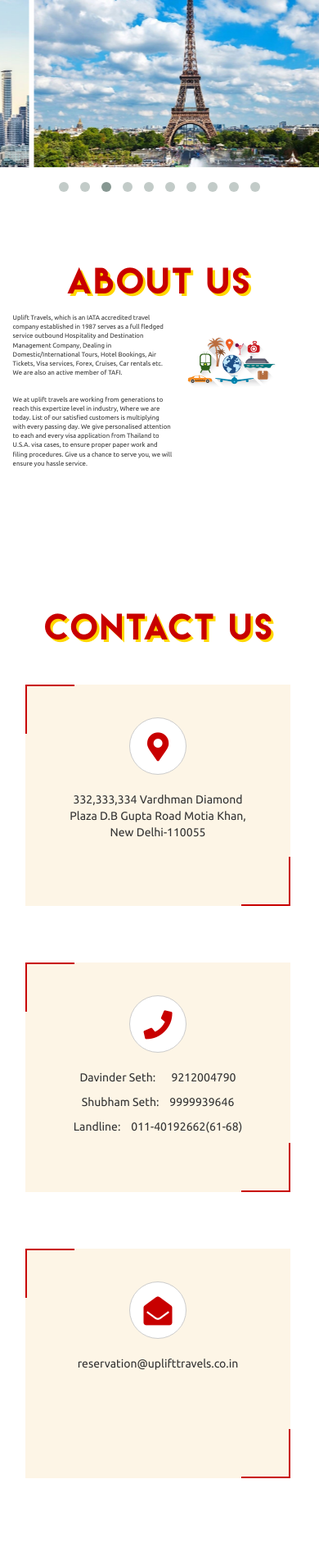
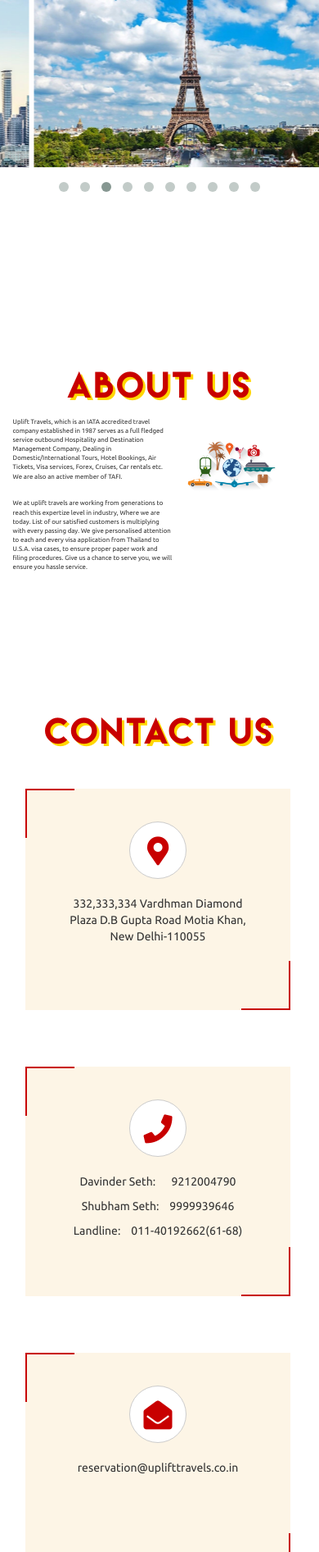
Before and after one commit to p1r2s-seth/uplift, a plain HTML site: page index.html in a window 390 px wide. Shown: the part 2949-4842 px from the top of the page at 82% size. Before the commit the page ends 4782 px from the top, so only its background shows below. Drawn offline with nearby package versions, Linux system fonts and the light colour scheme.

Commit message:
Update responsive.css

```diff
--- a/css/responsive.css
+++ b/css/responsive.css
@@ -253,11 +253,11 @@
 }
 
 .wb4{
-	top: 385%;
+	top: 400%;
 }
 
 .wb5{
-	top: 435%;
+	top: 450%;
 }
 
 .sec_head{
```
